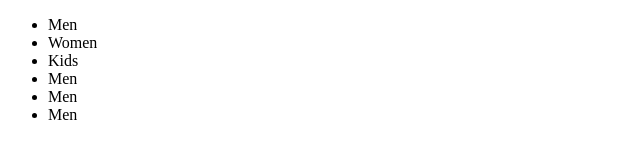
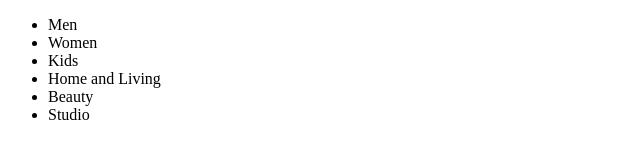
Before and after one commit to sundaram-sharma/Myntra-Clone, a plain HTML site: page index.html in a window 1280 px wide. Shown: the part 312-470 px from the top of the page, without its empty margins (0-640 px from the left). Drawn offline with Linux system fonts and the light colour scheme.

Commit message:
Initial commit

```diff
--- a/index.html
+++ b/index.html
@@ -19,9 +19,9 @@
           <li>Men</li>
           <li>Women</li>
           <li>Kids</li>
-          <li>Men</li>
-          <li>Men</li>
-          <li>Men</li>
+          <li>Home and Living</li>
+          <li>Beauty</li>
+          <li>Studio</li>
         </ul>
       </div>
       <div class="right">
```
